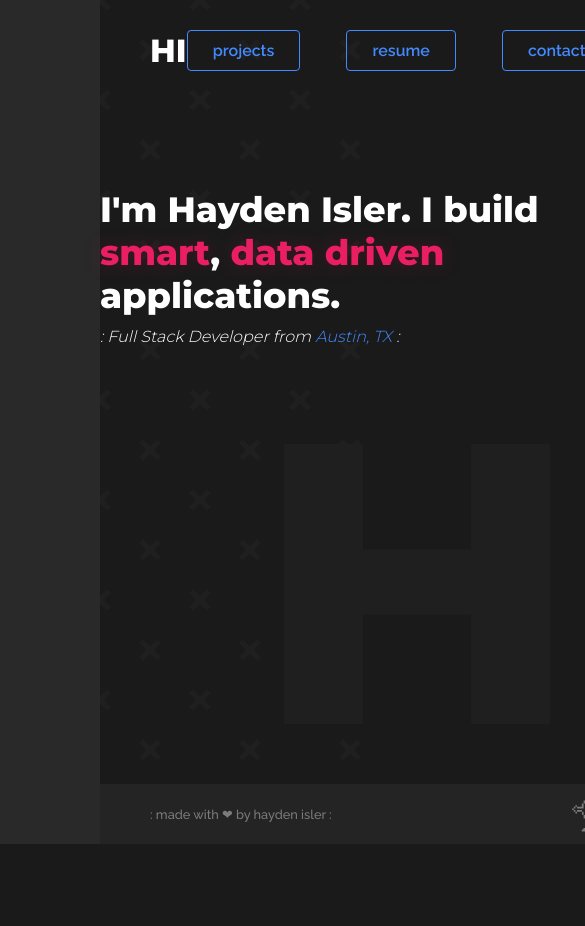
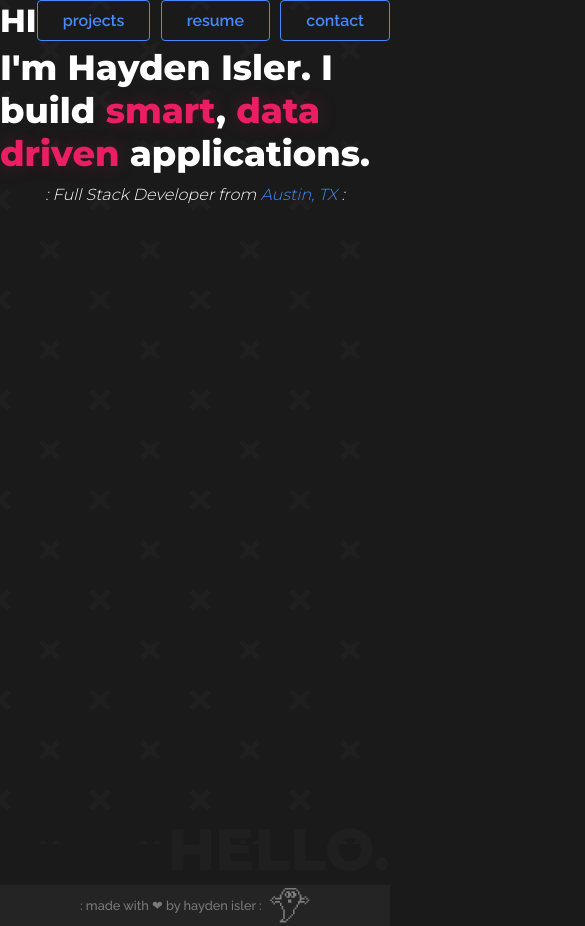
Before and after one commit to haydenisler/portfolio, a Vue app: page / in a window 390 px wide. Shown: the top 926 px of the page, 585 px wide, since content can reach past the window. Before the commit the page ends 844 px from the top, so only its background shows below. Built offline with nearby package versions, Linux system fonts and the light colour scheme.

Commit message:
began responsive layout

```diff
--- a/src/App.vue
+++ b/src/App.vue
@@ -40,7 +40,7 @@ export default {
 </script>
 
 <style lang="scss">
-$main-content-padding: 50px;
+$content-gutters: 80px;
 
 html {
   height: 100%
@@ -56,6 +56,50 @@ body {
   -moz-osx-font-smoothing: grayscale;
 }
 
+// mobile layout
+@media screen and (max-width: 800px) {
+  #badges {
+    visibility: hidden;
+  }
+}
+
+// desktop layout
+@media screen and (min-width: 800px) {
+  #main {
+    display: grid;
+    grid-template-columns: 100px $content-gutters auto $content-gutters;
+    grid-template-rows: 100px auto 60px;
+  }
+
+  #header {
+    grid-area: 1 / 3 / 2 / 4;
+  }
+
+  #badges {
+    grid-area: 1 / 1 / 4 / 2;
+  }
+
+  #content {
+    grid-area: 2 / 3 / 3 / 4;
+  }
+
+  #footer {
+    grid-area: 3 / 2 / 4 / 5;
+
+    #footer-content {
+      grid-area: 3 / 3 / 4 / 4;
+    }
+  }
+}
+
+
+
+
+
+
+
+
+
 #app {
   height: 100%;
 }
@@ -70,22 +114,15 @@ body {
 #main {
   height: 100%;
   width: 100%;
-
-  /* grid */
-  display: grid;
-  grid-template-columns: 100px auto;
-  grid-template-rows: 100px auto 60px;
   color: $text-color-main;
 }
 
 #header {
   /* grid area | header */
-  grid-area: 1 / 2 / 2 / 3;
   display: flex;
   flex-direction: row;
   justify-content: space-between;
   align-items: center;
-  margin: 0 $main-content-padding;
 
   #logo {
     font-weight: 800;
@@ -131,30 +168,26 @@ body {
 }
 
 #badges {
-  /* grid area | badges */
-  grid-area: 1 / 1 / 4 / 2;
   background-color: $elevation-color-2;
 }
 
 #content {
   /* grid area | content */
-  grid-area: 2 / 2 / 3 / 3;
   height: 100%;
   width: 100%;
 }
 
 #footer {
   /* grid area | footer */
-  grid-area: 3 / 2 / 4 / 3;
   background-color: $elevation-color-1;
   display: flex;
   flex-direction: row;
   justify-content: space-between;
   align-items: center;
-  padding: 0 $main-content-padding;
   font-family: 'Raleway', sans-serif;
   font-size: 0.8em;
   color: rgba(255, 255, 255, 0.4);
+  padding: 0 $content-gutters;
 
   #mystery {
     cursor: pointer;
--- a/src/components/SmallCard.vue
+++ b/src/components/SmallCard.vue
@@ -18,17 +18,19 @@ export default {
 </script>
 
 <style lang="scss" scoped>
+$radius: 7px;
+
 #card {
   display: flex;
   flex-direction: column;
-  height: 100%;
-  width: 400px;
+  height: 80%;
+  width: 20%;
 
   #card-header {
-    background-color: red;
-    height: 70%;
+    background-color: #1f1f1f;
+    height: 75%;
     width: 100%;
-    border-radius: 7px 7px 0px 0px;
+    border-radius: $radius $radius 0px 0px;
     display: flex;
     justify-content: center;
     align-items: center;
@@ -36,9 +38,9 @@ export default {
 
   #card-nav {
     background-color: $elevation-color-3;
-    height: 30%;
+    height: 25%;
     width: 100%;
-    border-radius: 0px 0px 7px 7px;
+    border-radius: 0px 0px $radius $radius;
   }
 }
 </style>
--- /dev/null
+++ b/src/scss/_mixins.scss
@@ -0,0 +1,29 @@
+@mixin breakpoint-above($size) {
+  @if $size == xs {
+    @media screen and (min-width: 576px) { @content; }
+  }
+  @else if $size == sm {
+    @media screen and (min-width: 768px) { @content; }
+  }
+  @else if $size == md {
+    @media screen and (min-width: 992px) { @content; }
+  }
+  @else if $size == lg {
+    @media screen and (min-width: 1200px) { @content; }
+  }
+}
+
+@mixin breakpoint-below($size) {
+  @if $size == sm {
+    @media screen and (max-width: 576px) { @content; }
+  }
+  @else if $size == md {
+    @media screen and (max-width: 768px) { @content; }
+  }
+  @else if $size == lg {
+    @media screen and (max-width: 992px) { @content; }
+  }
+  @else if $size == xl {
+    @media screen and (max-width: 1200px) { @content; }
+  }
+}
--- a/src/views/Home.vue
+++ b/src/views/Home.vue
@@ -1,11 +1,12 @@
 <template>
   <div id="home">
+    <div id="home-bg"><span>HELLO.</span></div>
     <div id="headlines">
       <div class="headline"><span>I'm Hayden Isler. I build <strong>smart</strong>, <strong>data driven</strong> applications.</span></div>
       <div class="sub-headline"><span>: Full Stack Developer from <em>Austin, TX</em> :</span></div>
     </div>
-    <div id="action"></div>
-    <div id="work"></div>
+    <div id="work">
+    </div>
   </div>
 </template>
 
@@ -20,33 +21,38 @@ export default {
 </script>
 
 <style lang="scss" scoped>
-$main-content-padding: 50px;
 
 #home {
-  display: flex;
-  flex-direction: column;
-  justify-content: space-around;
-  align-items: center;
+  display: grid;
+  grid-template-columns: repeat(6, 1fr);
+  grid-template-rows: 20% 40px auto 40px 20%;
+  width: 100%;
+  height: 100%;
+}
+
+#home-bg {
+  grid-area: 1 / 1 / 6 / 7;
+  position: relative;
   height: 100%;
   width: 100%;
-}
-
-#home::after {
-  content: "HELLO.";
-  position: fixed;
-  height: 100%;
-  width: 100%;
+  z-index: -1;
   display: flex;
   flex-direction: column-reverse;
-  margin-bottom: 80px;
-  margin-left: 140px;
+  align-items: flex-end;
+  color: #1f1f1f;
   font-weight: 800;
-  font-size: 400px;
-  color: #1f1f1f;
-  z-index: -1;
+  font-size: 15vw;
 }
 
 #headlines {
+  grid-area: 1 / 1 / 2 / 7;
+  width: 100%;
+  height: 100%;
+  display: flex;
+  flex-direction: column;
+  justify-content: center;
+  align-items: center;
+
   .headline {
     font-size: 2.2em;
     font-weight: 800;
@@ -59,12 +65,22 @@ $main-content-padding: 50px;
   }
 }
 
-#work-headline {
-  font-size: 2.2em;
-  font-weight: 800;
+#work {
+  width: 100%;
+  height: 100%;
+  grid-area: 3 / 1 / 4 / 7;
+  overflow-x: auto;
+
+  .card {
+    margin-right: 50px;
+  }
 }
 
-#action {}
+#action {
+  grid-area: 5 / 1 / 6 / 4;
+}
 
-#work {}
+#hire {
+   grid-area: 5 / 4 / 6 / 7;
+};
 </style>
--- a/vue.config.js
+++ b/vue.config.js
@@ -5,6 +5,7 @@ module.exports = {
         prependData: `
           @import "~@/scss/_variables.scss";
           @import "~@/scss/_typo.scss";
+          @import "~@/scss/_mixins.scss";
         `
       }
     }
```
